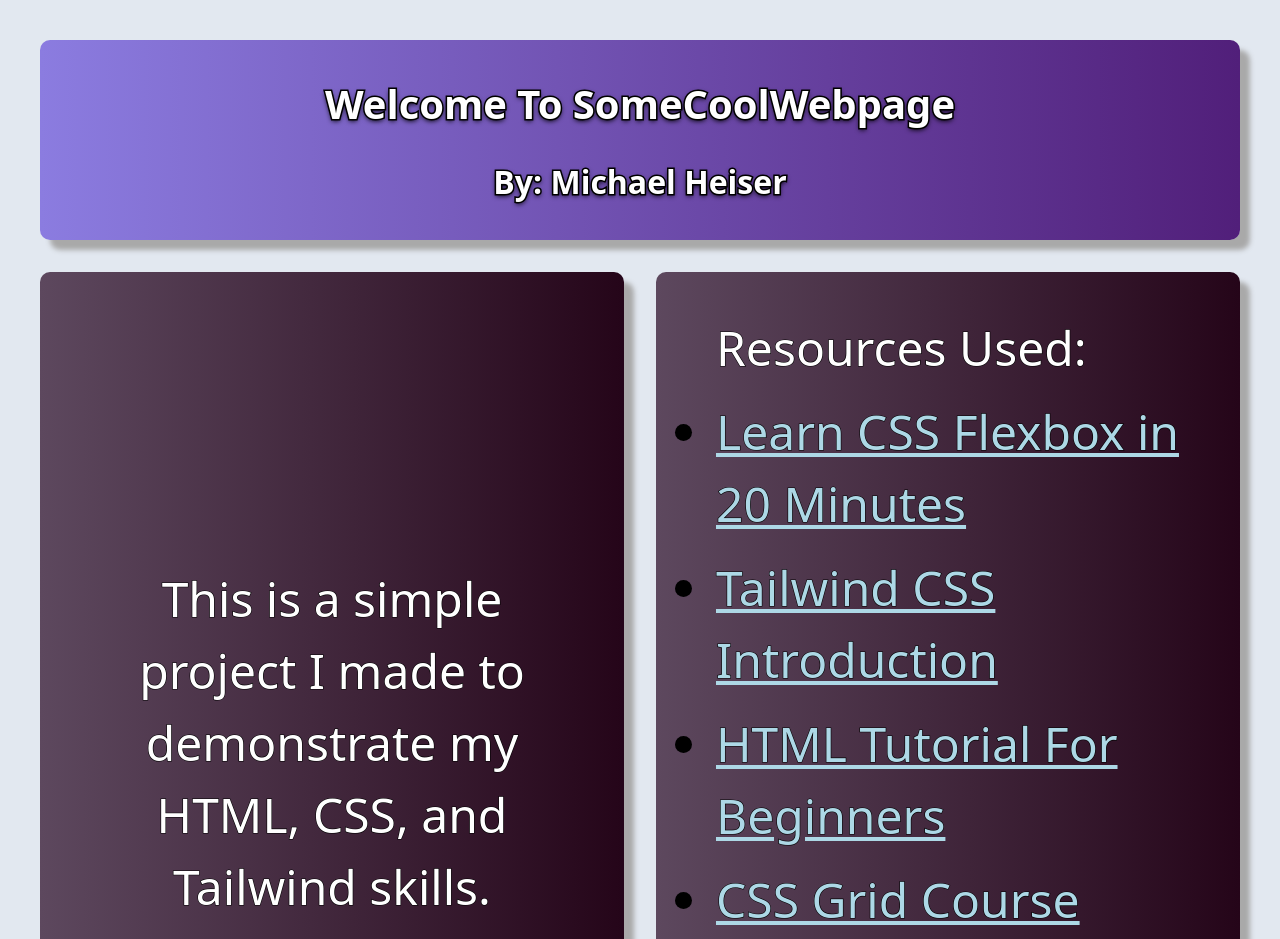
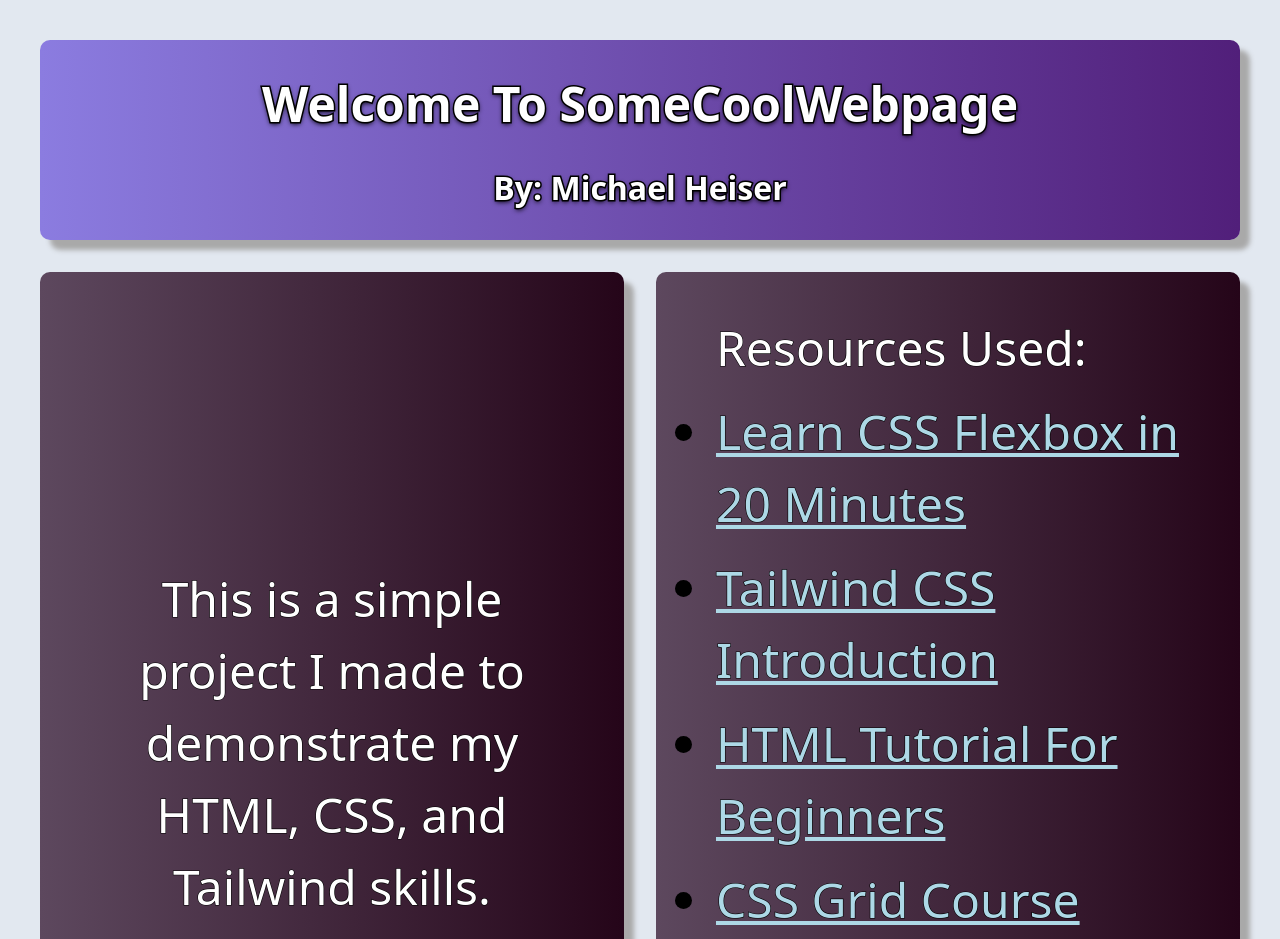
Before and after one commit to H-M-i-k-e/SomeCoolWebpage, a website: page index.html in a window 1280 px wide. Shown: the top 939 px of the page. Drawn offline with Linux system fonts and the light colour scheme.

Commit message:
Adjustments

```diff
--- a/index.html
+++ b/index.html
@@ -14,8 +14,8 @@
 
     <!-- Header -->
     <div class="custom_header md:col-span-2">
-      <p class="text-[clamp(1.50rem,2.50vw+0.50rem,3rem)]">Welcome To SomeCoolWebpage</p><br>
-      <p class="text-[clamp(0.50rem,2.50vw+0.50rem,2rem)]">By: Michael Heiser</p>
+      <p class="text-[clamp(1.50rem,3.50vw+0.50rem,3rem)]">Welcome To SomeCoolWebpage</p><br>
+      <p class="text-[clamp(0.50rem,2vw+0.50rem,2rem)]">By: Michael Heiser</p>
     </div>
 
     <!-- Description Box -->
```
Also changed, not shown: src/output.css.
